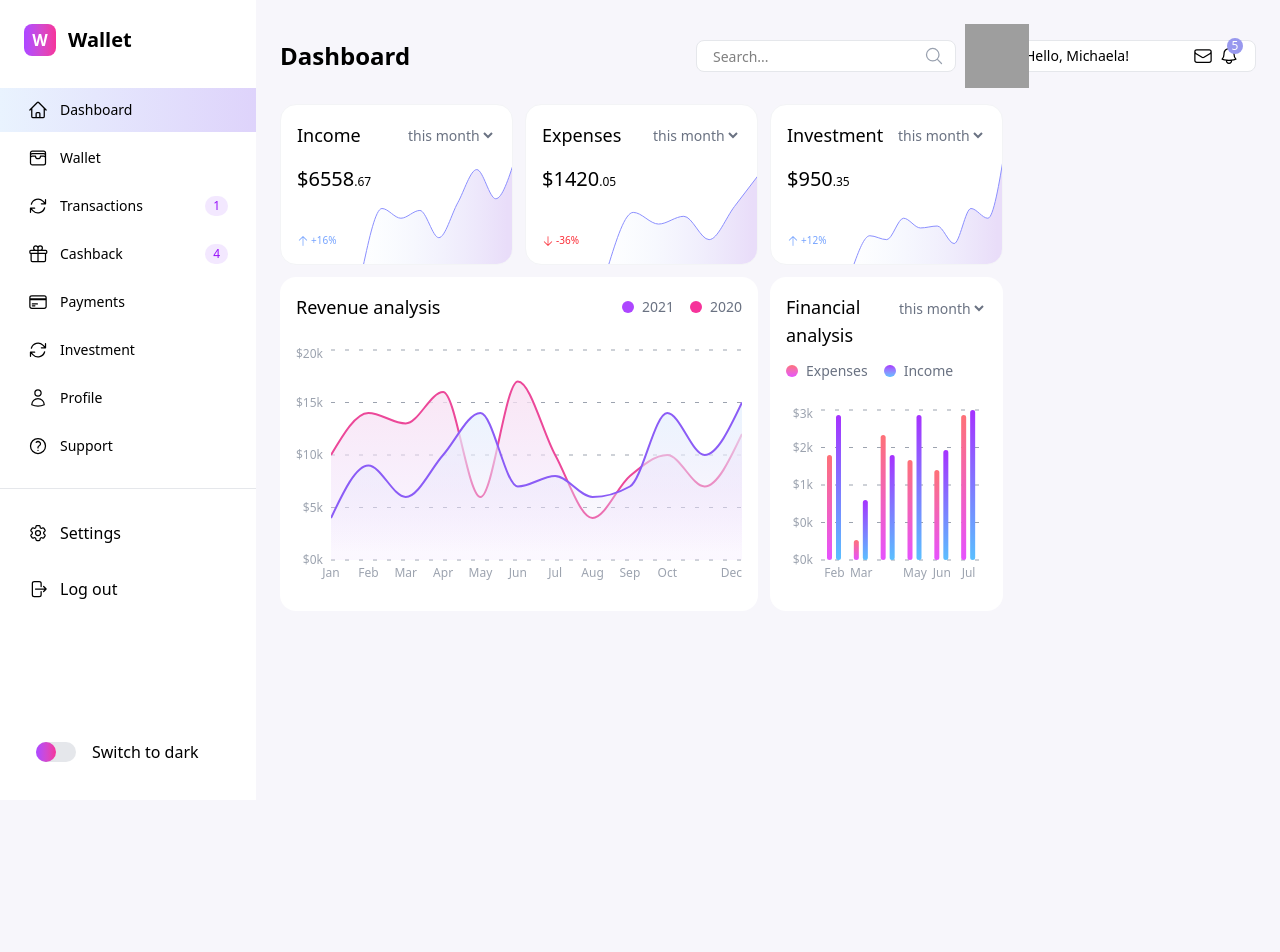
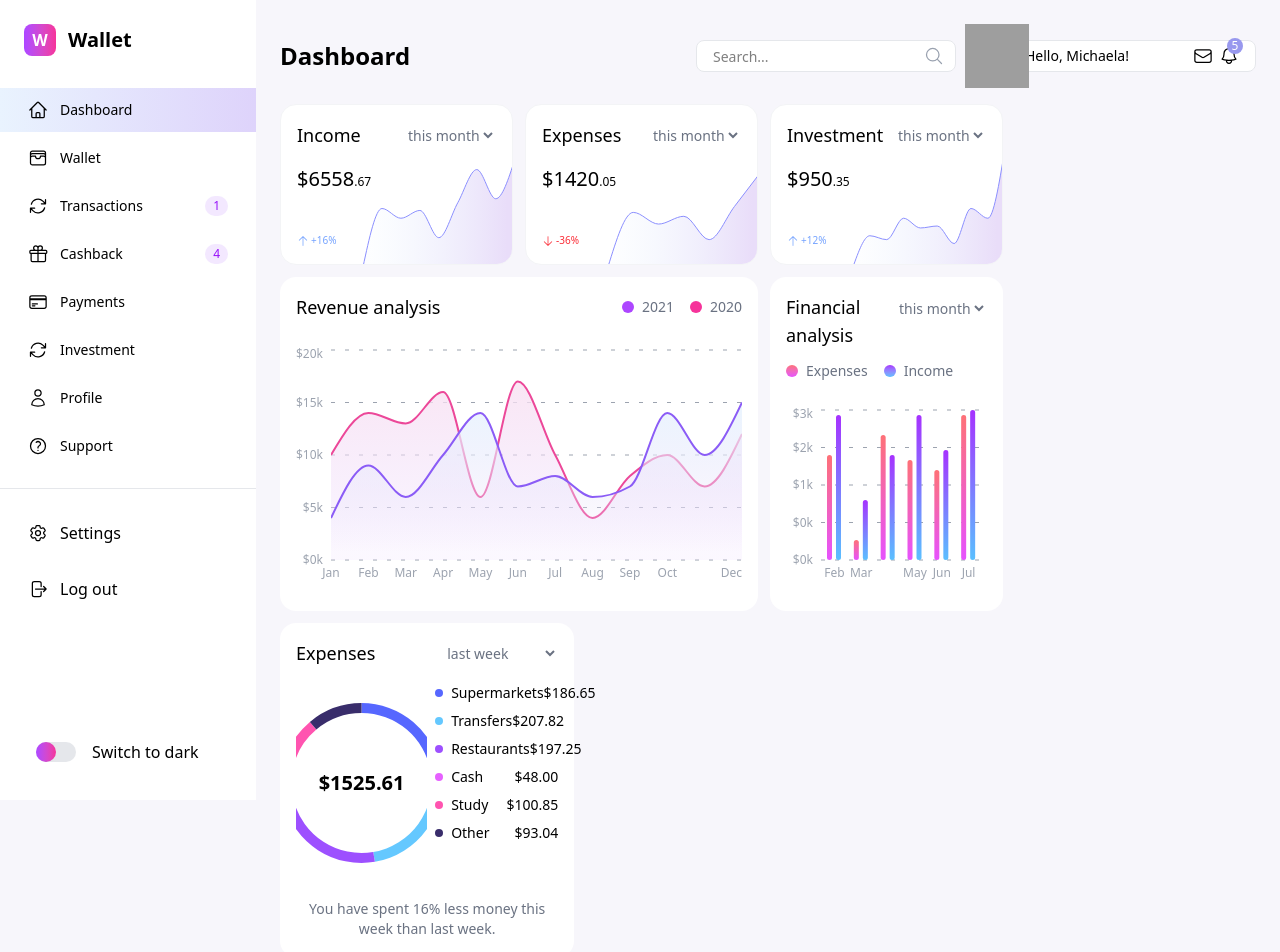
Before and after one commit to nxnom/financial-dashboard, a React (Vite) app: page / in a window 1280 px wide. Shown: the top 952 px of the page. Before the commit the page ends 800 px from the top, so only its background shows below. Built offline with nearby package versions, Linux system fonts and the light colour scheme; grey boxes are pictures that could not be loaded.

Commit message:
Create `ExpensesBreakdown` component

```diff
--- a/src/App.tsx
+++ b/src/App.tsx
@@ -5,6 +5,7 @@ import { classNames } from "./utils/classNames";
 import StatCard from "./components/cards/StatCard";
 import RevenueChart from "./components/charts/RevenueChart";
 import FinancialAnalysis from "./components/charts/FinancialAnalysis";
+import ExpensesBreakdown from "./components/ExpensesBreakdown";
 
 function App() {
   return (
@@ -129,9 +130,38 @@ function AppContent() {
               </div>
 
               {/* Bottom section */}
-              <div className="grid grid-cols-3 gap-3">
-                {/* <ExpensesBreakdown />
-                <TransactionsList />
+              <div className="grid grid-cols-12 gap-3">
+                <div className="col-span-5">
+                  <ExpensesBreakdown
+                    data={{
+                      thisMonth: {
+                        total: 1525.61,
+                        change: "16% less",
+                        categories: [
+                          { name: "Supermarkets", value: 186.65, color: "#5667FF" },
+                          { name: "Transfers", value: 207.82, color: "#64C8FF" },
+                          { name: "Restaurants", value: 197.25, color: "#9D50FF" },
+                          { name: "Cash", value: 48.00, color: "#E661FF" },
+                          { name: "Study", value: 100.85, color: "#FF54B0" },
+                          { name: "Other", value: 93.04, color: "#392D6B" }
+                        ]
+                      },
+                      previousMonth: {
+                        total: 1820.45,
+                        change: "8% more",
+                        categories: [
+                          { name: "Supermarkets", value: 220.30, color: "#5667FF" },
+                          { name: "Transfers", value: 245.15, color: "#64C8FF" },
+                          { name: "Restaurants", value: 310.50, color: "#9D50FF" },
+                          { name: "Cash", value: 380.00, color: "#E661FF" },
+                          { name: "Study", value: 550.20, color: "#FF54B0" },
+                          { name: "Other", value: 114.30, color: "#392D6B" }
+                        ]
+                      }
+                    }}
+                  />
+                </div>
+                {/* <TransactionsList />
                 <InvestmentList /> */}
               </div>
             </div>
--- /dev/null
+++ b/src/components/ExpensesBreakdown.tsx
@@ -0,0 +1,95 @@
+import { useState } from "react";
+import { PieChart, Pie, Cell, ResponsiveContainer } from "recharts";
+
+interface ExpenseCategory {
+  name: string;
+  value: number;
+  color: string;
+}
+
+interface ExpensesBreakdownProps {
+  data: {
+    thisMonth: {
+      total: number;
+      change: string;
+      categories: ExpenseCategory[];
+    };
+    previousMonth: {
+      total: number;
+      change: string;
+      categories: ExpenseCategory[];
+    };
+  };
+}
+
+const ExpensesBreakdown = ({ data }: ExpensesBreakdownProps) => {
+  const [selectedPeriod, setSelectedPeriod] = useState<'thisMonth' | 'previousMonth'>('thisMonth');
+  const currentData = data[selectedPeriod];
+
+  return (
+    <div className="bg-white dark:bg-[#56459E] rounded-2xl p-4 h-[334px]">
+      <div className="flex justify-between items-center mb-4">
+        <h3 className="text-lg font-medium">Expenses</h3>
+        <select
+          className="text-sm text-gray-500 dark:text-gray-400 bg-transparent"
+          value={selectedPeriod}
+          onChange={(e) => setSelectedPeriod(e.target.value as 'thisMonth' | 'previousMonth')}
+        >
+          <option value="thisMonth">last week</option>
+          <option value="previousMonth">previous week</option>
+        </select>
+      </div>
+
+      <div className="flex">
+        <div className="w-1/2 relative">
+          <ResponsiveContainer width="100%" height={200}>
+            <PieChart>
+              <Pie
+                data={currentData.categories}
+                cx="50%"
+                cy="50%"
+                innerRadius={70}
+                outerRadius={80}
+                startAngle={90}
+                endAngle={-270}
+                dataKey="value"
+                strokeWidth={0}
+              >
+                {currentData.categories.map((entry, index) => (
+                  <Cell
+                    key={`cell-${index}`}
+                    fill={entry.color}
+                  />
+                ))}
+              </Pie>
+            </PieChart>
+          </ResponsiveContainer>
+          <div className="absolute top-1/2 left-1/2 transform -translate-x-1/2 -translate-y-1/2 text-center">
+            <div className="text-xl font-semibold">${currentData.total.toFixed(2)}</div>
+          </div>
+        </div>
+
+        <div className="w-1/2 pl-2">
+          {currentData.categories.map((category, index) => (
+            <div key={index} className="flex justify-between items-center mb-2">
+              <div className="flex items-center">
+                <div
+                  className="w-2 h-2 rounded-full mr-2"
+                  style={{ backgroundColor: category.color }}
+                />
+                <span className="text-sm">{category.name}</span>
+              </div>
+              <span className="text-sm">${category.value.toFixed(2)}</span>
+            </div>
+          ))}
+        </div>
+      </div>
+
+      <div className="text-sm text-gray-500 dark:text-gray-400 mt-4 text-center">
+        You have spent {currentData.change} money this week than last week.
+      </div>
+    </div>
+  );
+};
+
+export default ExpensesBreakdown;
```
